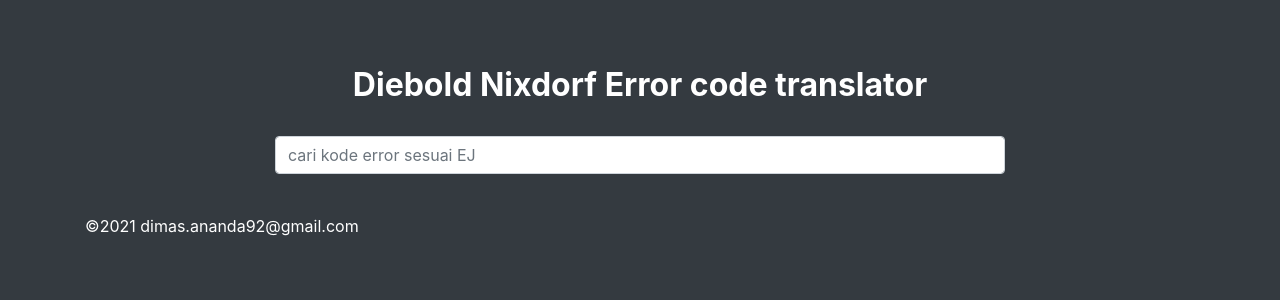
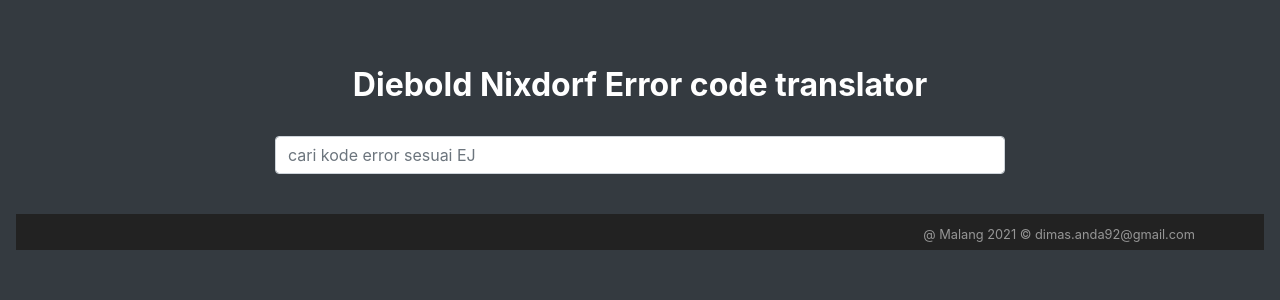
Before and after one commit to havendim/dnerorr, a PHP site: page / in a window 1280 px wide. Shown: the top 300 px of the page. Run offline with PHP 8.4, Linux system fonts and the light colour scheme; data comes from the database, SQL or seed files in the repository; data that the repository does not hold is empty.

Commit message:
Add files via upload
revisi pada bagian footer

```diff
--- a/index.php
+++ b/index.php
@@ -1,5 +1,22 @@
 <!doctype html>
 <html lang="en">
+	<style>
+
+	/* Copy Right Footer */
+	.footer-copyright { background: #222; padding: 5px 0;}
+	.footer-copyright .logo {    display: inherit;}
+	.footer-copyright nav {    float: right;    margin-top: 5px;}
+	.footer-copyright nav ul {  list-style: none; margin: 0;  padding: 0;}
+	.footer-copyright nav ul li { border-left: 1px solid #505050; display: inline-block;  line-height: 12px;  margin: 0;  padding: 0 8px;}
+	.footer-copyright nav ul li a{  color: #969696;}
+	.footer-copyright nav ul li:first-child { border: medium none;  padding-left: 0;}
+	.footer-copyright p { color: #969696; margin: 2px 0 0;}
+
+	/* Footer transparent */
+	footer.transparent .footer-top, footer.transparent .main-footer{  background: transparent;}
+	footer.transparent .footer-copyright{ background: none repeat scroll 0 0 rgba(0, 0, 0, 0.3) ;}
+
+	</style>
 <head>
   <meta charset="utf-8">
   <title>Diebold Nixdorf Error code translator</title>
@@ -24,10 +41,19 @@
 
       </div>
 
-	    <footer class="footer">&copy;2021 dimas.ananda92@gmail.com</footer>
+	</div>
+    <footer id="footer" class="footer-1">
 
-	</div>
-
+<div class="footer-copyright">
+<div class="container">
+<div class="row">
+<div class="col-md-12 text-right">
+<p><small>@ Malang 2021 © dimas.anda92@gmail.com</small></p>
+</div>
+</div>
+</div>
+</div>
+</footer>
   </body>
 </html>
 
```
